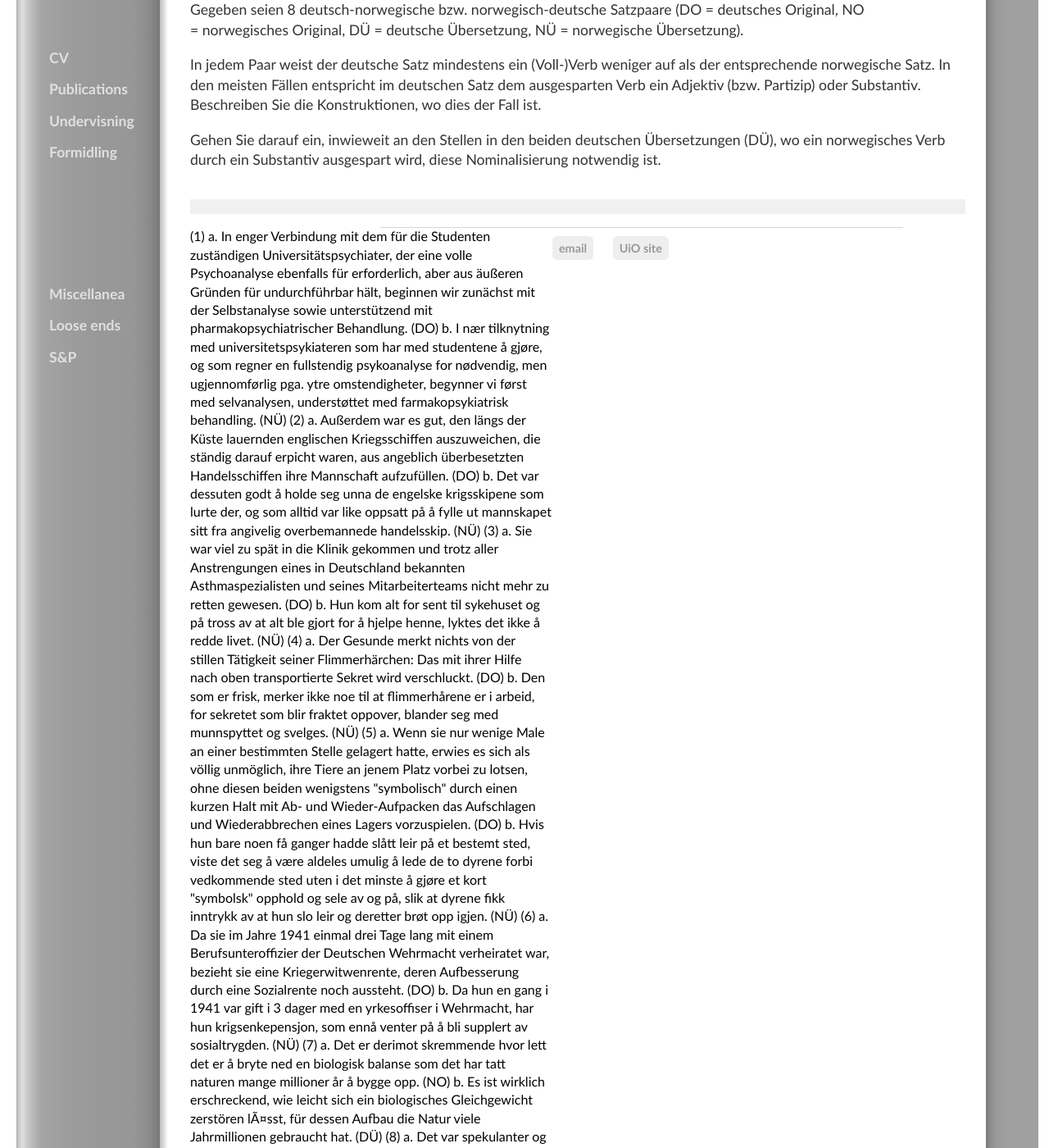
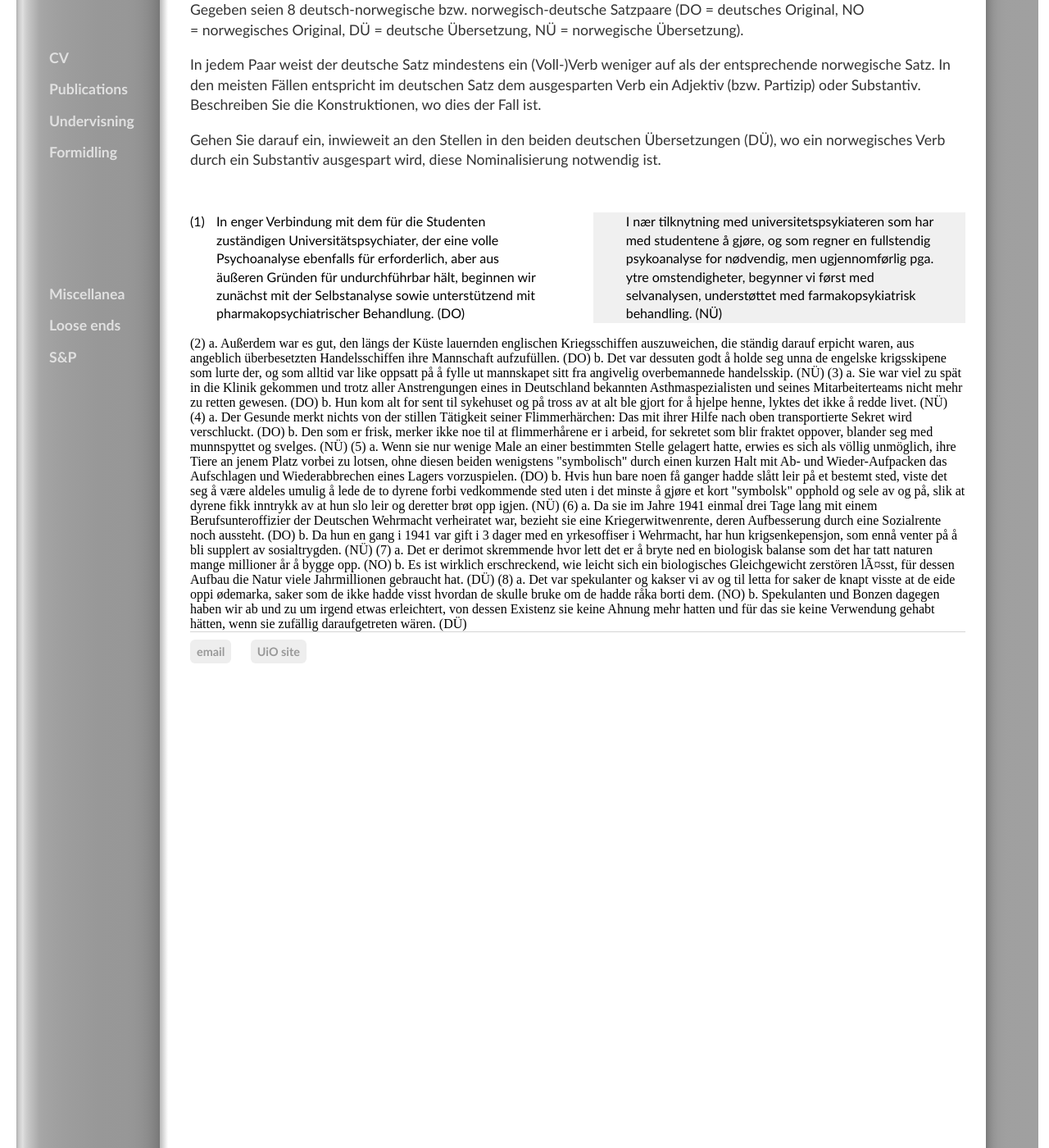
Before and after one commit to kjelljs/kjelljs.github.io, a Jekyll site: the page built from courses/kontrast/2004II.html, in a window 1280 px wide and 1400 px high, scrolled down 203 px. Shown: the whole window at 82% size. Built offline with Jekyll 4.4.1, drawn with Linux system fonts in a browser that asks for light colours; some of the changed text lies outside the part shown.

Commit message:
Update 2004II.html

```diff
--- a/courses/kontrast/2004II.html
+++ b/courses/kontrast/2004II.html
@@ -27,15 +27,13 @@
 Beschreiben Sie die Konstruktionen, wo dies der Fall ist.</p><p>
 Gehen Sie darauf ein, inwieweit an den Stellen in den beiden deutschen Übersetzungen (DÜ), wo ein norwegisches Verb durch ein Substantiv ausgespart wird, diese Nominalisierung notwendig ist.</p></div>
 </br>
-
-<div style="background-color:#f0f0f0;"></br>
-<ol style="margin-right:25px;">
-  <ol style="counter-reset: item 0">
     <div class="left">
-
-(1) a. In enger Verbindung mit dem für die Studenten zuständigen Universitätspsychiater, der eine volle Psychoanalyse ebenfalls für erforderlich, aber aus äußeren Gründen für undurchführbar hält, beginnen wir zunächst mit der Selbstanalyse sowie unterstützend mit pharmakopsychiatrischer Behandlung. (DO)
-
-b. I nær tilknytning med universitetspsykiateren som har med studentene å gjøre, og som regner en fullstendig psykoanalyse for nødvendig, men ugjennomførlig pga. ytre omstendigheter, begynner vi først med selvanalysen, understøttet med farmakopsykiatrisk behandling. (NÜ)
+  <ol style="margin-right:25px; counter-reset: item 0">
+<li>In enger Verbindung mit dem für die Studenten zuständigen Universitätspsychiater, der eine volle Psychoanalyse ebenfalls für erforderlich, aber aus äußeren Gründen für undurchführbar hält, beginnen wir zunächst mit der Selbstanalyse sowie unterstützend mit pharmakopsychiatrischer Behandlung. (DO)
+    </li></ol></div>
+<div class="right" style="background-color:#f0f0f0;">
+  <ul style="margin-right:25px">
+<li>I nær tilknytning med universitetspsykiateren som har med studentene å gjøre, og som regner en fullstendig psykoanalyse for nødvendig, men ugjennomførlig pga. ytre omstendigheter, begynner vi først med selvanalysen, understøttet med farmakopsykiatrisk behandling. (NÜ)</li></ul></div>
 
 
 (2) a. Außerdem war es gut, den längs der Küste lauernden englischen Kriegsschiffen auszuweichen, die ständig darauf erpicht waren, aus angeblich überbesetzten Handelsschiffen ihre Mannschaft aufzufüllen. (DO)
```
